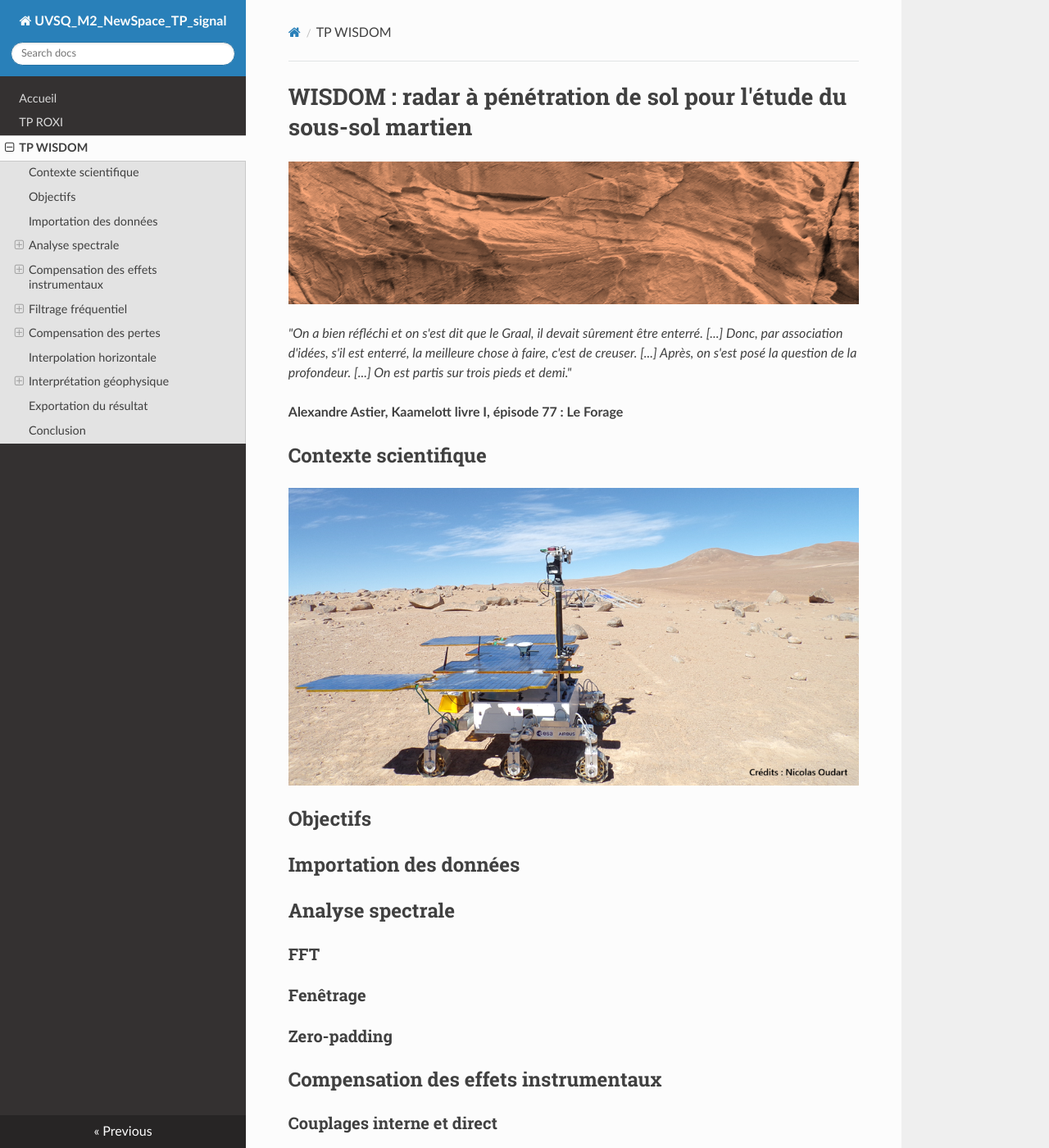
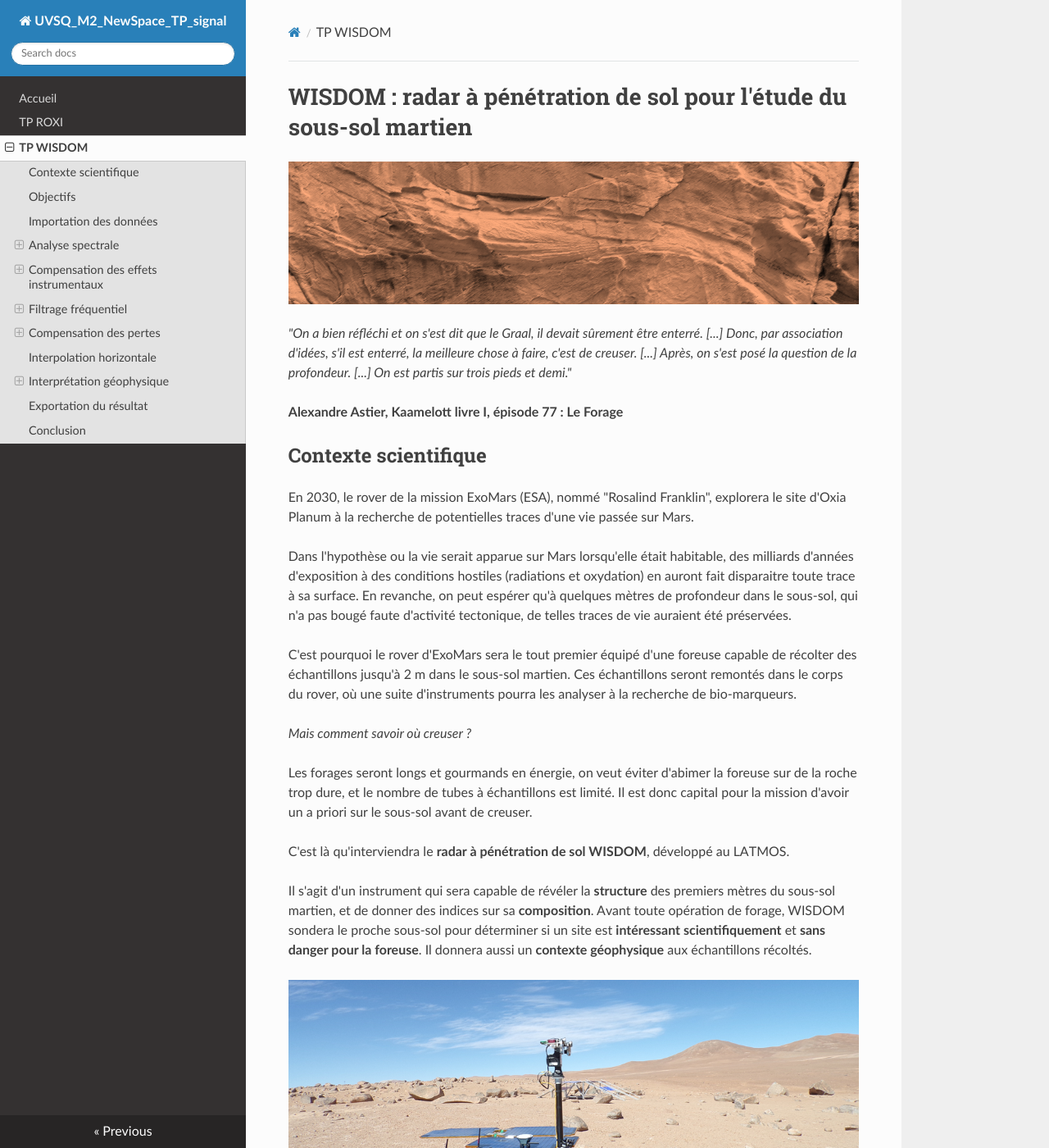
Before and after one commit to NicOudart/UVSQ_M2_NewSpace_TP_signal, an MkDocs documentation site: the page built from docs/TP_WISDOM.md, in a window 1280 px wide and 1400 px high. Shown: the whole window at 82% size. Built offline with MkDocs 1.6.1, drawn with Linux system fonts in a browser that asks for light colours; nearby versions of some CDN libraries.

Commit message:
-Progress on WISDOM.

```diff
--- a/docs/TP_WISDOM.md
+++ b/docs/TP_WISDOM.md
@@ -7,6 +7,25 @@ _"On a bien réfléchi et on s'est dit que le Graal, il devait sûrement être e
 **Alexandre Astier, Kaamelott livre I, épisode 77 : Le Forage**
 
 ## Contexte scientifique
+
+En 2030, le rover de la mission ExoMars (ESA), nommé "Rosalind Franklin", explorera le site d'Oxia Planum à la recherche de potentielles traces d'une vie passée sur Mars.
+
+Dans l'hypothèse ou la vie serait apparue sur Mars lorsqu'elle était habitable, des milliards d'années d'exposition à des conditions hostiles (radiations et oxydation) en auront fait disparaitre toute trace à sa surface.
+En revanche, on peut espérer qu'à quelques mètres de profondeur dans le sous-sol, qui n'a pas bougé faute d'activité tectonique, de telles traces de vie auraient été préservées.
+
+C'est pourquoi le rover d'ExoMars sera le tout premier équipé d'une foreuse capable de récolter des échantillons jusqu'à 2 m dans le sous-sol martien.
+Ces échantillons seront remontés dans le corps du rover, où une suite d'instruments pourra les analyser à la recherche de bio-marqueurs.
+
+_Mais comment savoir où creuser ?_
+
+Les forages seront longs et gourmands en énergie, on veut éviter d'abimer la foreuse sur de la roche trop dure, et le nombre de tubes à échantillons est limité.
+Il est donc capital pour la mission d'avoir un a priori sur le sous-sol avant de creuser.
+
+C'est là qu'interviendra le **radar à pénétration de sol WISDOM**, développé au LATMOS.
+
+Il s'agit d'un instrument qui sera capable de révéler la **structure** des premiers mètres du sous-sol martien, et de donner des indices sur sa **composition**.
+Avant toute opération de forage, WISDOM sondera le proche sous-sol pour déterminer si un site est **intéressant scientifiquement** et **sans danger pour la foreuse**.
+Il donnera aussi un **contexte géophysique** aux échantillons récoltés.
 
 ![Illustration WISDOM](img/WISDOM_illustration.png)
 
```
